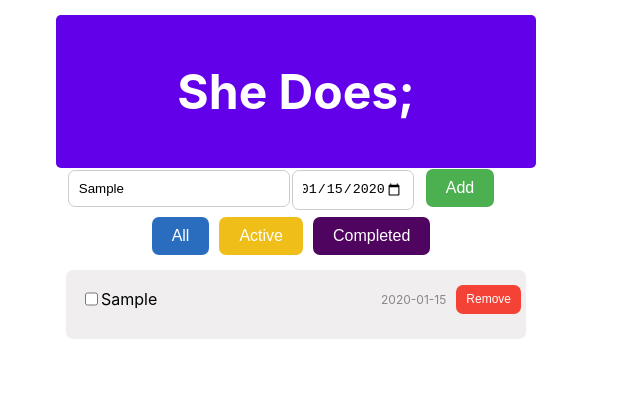
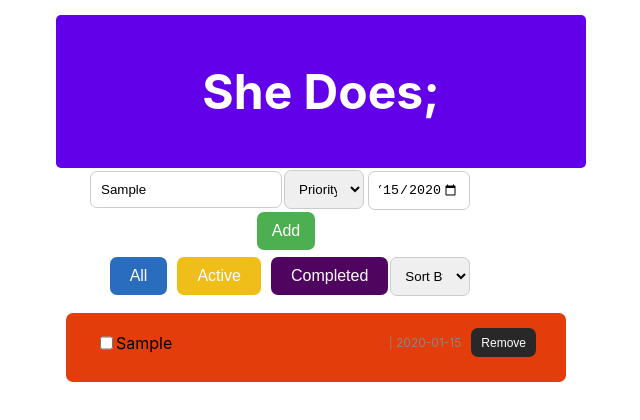
Before and after one commit to nitaih/sheCodes, a React (Create React App) app: page / in a window 1280 px wide. Both pictures are taken after typing "Sample", "2020-01-15" into the empty fields and a click on the button "Add". Shown: the top 420 px of the page, without its empty margins (369-1009 px from the left). Built offline with nearby package versions, Linux system fonts and the light colour scheme.

Commit message:
requiered fuctionalities added

```diff
--- a/package.json
+++ b/package.json
@@ -10,6 +10,7 @@
     "react": "^19.2.4",
     "react-dom": "^19.2.4",
     "react-scripts": "5.0.1",
+    "react-tooltip": "^5.30.0",
     "styled-components": "^6.3.9",
     "web-vitals": "^2.1.4"
   },
--- a/src/AddTodo.css
+++ b/src/AddTodo.css
@@ -8,7 +8,7 @@ div{
     border: none;
     border-radius: 7px;
     color: white;
-    padding: 10px 20px;
+    padding: 10px 15px;
     text-align: center;
     text-decoration: none;
     display: inline-block;
@@ -17,7 +17,7 @@ div{
     cursor: pointer;
 }
 .removeButton {
-    background-color: #f44336; /* Red */
+    background-color: #292828; /* Red */
     border: none;
     margin: 5px;
     border-radius: 7px;
@@ -47,25 +47,26 @@ div{
 }
 .inputField {
     padding: 10px;
-    width: 200px;
+    width: 170px;
     border-radius: 7px;
     border: 1px solid #ccc;
 }
 .dateInput {
     margin: 2px;
     padding: 10px;
-    width: 100px;
+    width: 80px;
     border-radius: 7px;
     border: 1px solid #ccc;
 }
 
 ul{
+    width: 500px;
     padding: 0;
     margin: 0;
 }
 
 li {
-    width: 450px;
+    width: 500px;
     list-style-type: none;
     padding: 5px;
     margin: auto;
@@ -74,7 +75,7 @@ li {
     justify-content: left;
 }
 .todoItem {
-    width: 450px;
+    width: 500px;
     border-radius: 7px;
     background-color: rgb(240, 238, 238);
     margin: auto;
--- a/src/AddTodo.jsx
+++ b/src/AddTodo.jsx
@@ -1,6 +1,6 @@
 import './AddTodo.css';
 
-function AddTodo({task, setTask, date, setDate, handleClick, setConfirmRemove}) {
+function AddTodo({task, setTask, date, setDate, handleClick,setPriority}) {
 
     const handleSubmit = (e) => {
         e.preventDefault();
@@ -21,7 +21,14 @@ function AddTodo({task, setTask, date, setDate, handleClick, setConfirmRemove})
                 type="text"
                 placeholder="Add new task"
                 onChange={(e) => setTask(e.target.value)} />
-            <input className='dateInput'
+            <select className="dateInput" onChange={(e) => setPriority(e.target.value)}>
+                <option value="">Priority</option>
+                <option value="High">High</option>
+                <option value="Low">Low</option>
+                <option value="None">None</option>
+            </select>
+            <input
+            className="dateInput"
             type="date"
             value={date}
             onChange={(e) => setDate(e.target.value)}
--- a/src/FilterToolbar.css
+++ b/src/FilterToolbar.css
@@ -28,3 +28,9 @@ button {
 .completedButton {
     background-color: #4f0460; /* Green */
 }
+.dateItem {
+    margin-left: 10px;
+    color: #888;
+    font-size: 12px;
+    white-space: nowrap;
+}
--- a/src/FilterToolbar.jsx
+++ b/src/FilterToolbar.jsx
@@ -1,10 +1,16 @@
 import './FilterToolbar.css';
-export default function FilterToolbar({setFilter}) {
+export default function FilterToolbar({setFilter, setSortBy}) {
     return (
         <div className="filterToolbar">
             <button className="allButton" onClick = {() => setFilter("all")}>All</button>
             <button className="activeButton" onClick = {() => setFilter("active")}>Active</button>
             <button className="completedButton" onClick = {() => setFilter("completed")}>Completed</button>
+            <select className="dateInput" onChange={(e) => setSortBy(e.target.value)}>
+                <option value="">Sort By</option>
+                <option value="priority">Priority</option>
+                <option value="date">Date</option>
+                <option value="completed">Status</option>
+            </select>
         </div>
     )
 }
--- a/src/ShowList.jsx
+++ b/src/ShowList.jsx
@@ -1,5 +1,6 @@
 import TodoItem from './TodoItem';
-function ShowList({todos, handleRemove, toggleCompleted, filter, confirmRemove, setConfirmRemove}) {
+function ShowList({todos, handleRemove, toggleCompleted, filter, confirmRemove, setConfirmRemove,sortByKey, sortBy}) {
+    todos.sort(sortByKey(sortBy));
     const filteredTodos = todos.filter((item) => {
         if (filter === "active") return !item.completed;
         if (filter === "completed") return item.completed;
--- a/src/Title.jsx
+++ b/src/Title.jsx
@@ -4,6 +4,7 @@ const TitleStyled = styled.div`
     background-color: #6200ea;
     color: white;
     font-size: 1.5em;
+    width: 500px;
     padding: 15px;`
 function Title() {
     return (
--- a/src/TodoApp.jsx
+++ b/src/TodoApp.jsx
@@ -10,10 +10,12 @@ function TodoApp() {
     const [todos, setTodos] = useState([]);
     const [filter, setFilter] = useState("all");
     const [confirmRemove, setConfirmRemove] = useState(null);
+    const [priority, setPriority] = useState("");
+    const [sortBy, setSortBy] = useState("Sort By");
 
     function handleClick(){
         if(task.trim() === '') return;
-        setTodos([...todos, {id: Date.now(), text: task, date: date, completed: false}]);
+        setTodos([...todos, {id: Date.now(), timeStamp: new Date().toLocaleString(), text: task, date: date, completed: false, priority: priority}]);
         console.log(todos);
         setConfirmRemove(null);
     }
@@ -26,6 +28,12 @@ function TodoApp() {
         ));
         console.log(todos);
     }
+    const sortByKey = (key) => (a, b) => {
+        if(a[key] > b[key]) return 1;
+        if(a[key] < b[key]) return -1;
+        return 0;
+    }
+
 
     return (
         <div>
@@ -36,14 +44,19 @@ function TodoApp() {
             setDate={setDate}
             handleClick={handleClick}
             setConfirmRemove={setConfirmRemove}
+            setPriority={setPriority}
             />
-            <FilterToolbar setFilter={setFilter}/>
+            <FilterToolbar setFilter={setFilter}
+            setSortBy={setSortBy}
+            />
             <ShowList todos={todos}
             handleRemove={handleRemove}
             toggleCompleted={toggleCompleted}
             filter={filter}
             confirmRemove={confirmRemove}
             setConfirmRemove={setConfirmRemove}
+            sortByKey={sortByKey}
+            sortBy={sortBy}
             />
         </div>
     )
--- a/src/TodoItem.jsx
+++ b/src/TodoItem.jsx
@@ -1,14 +1,20 @@
 import './AddTodo.css';
+import React from 'react';
+import {Tooltip} from 'react-tooltip';
 function TodoItem({ item, handleRemove, toggleCompleted,confirmRemove, setConfirmRemove }) {
     const pendingRemove = confirmRemove === item.id;
+    const taskColor = item.completed ? '#5fca21ad' : (item.date < new Date().toISOString().split('T')[0] ? '#e33d0b':'rgb(240, 238, 238)');
+    const priorityColor = item.priority === "High" ? 'red' : (item.priority === "Low" ? 'green' : 'black');
     return (
-        <div className="todoItem">
+        <div className="todoItem" style={{background: taskColor}}>
             <div className='itemDetails'>
                 <div className='itemDetails'>
                 <input type='checkbox' id={item.id} checked={item.completed} onChange={() =>  toggleCompleted(item.id)}/>
-                <label for={item.id}>{item.text}</label>
+                <label data-tooltip-id="my-tooltip"
+                data-tooltip-content={item.text} for={item.id}>{item.text.slice(0, 30)}</label>
+                <Tooltip id="my-tooltip" place="top" effect="solid" />
             </div>
-            <p className='dateItem'>{item.date}</p>
+            <p className='dateItem'><span style={{color: priorityColor}}>{item.priority === 'None' || !item.priority ? '' : item.priority} </span> | {item.date}</p>
 
             <button className='removeButton'
             onClick={() => setConfirmRemove(item.id)}
```
Also changed, not shown: 1 other file (tests, documents, lock files or other folders).
